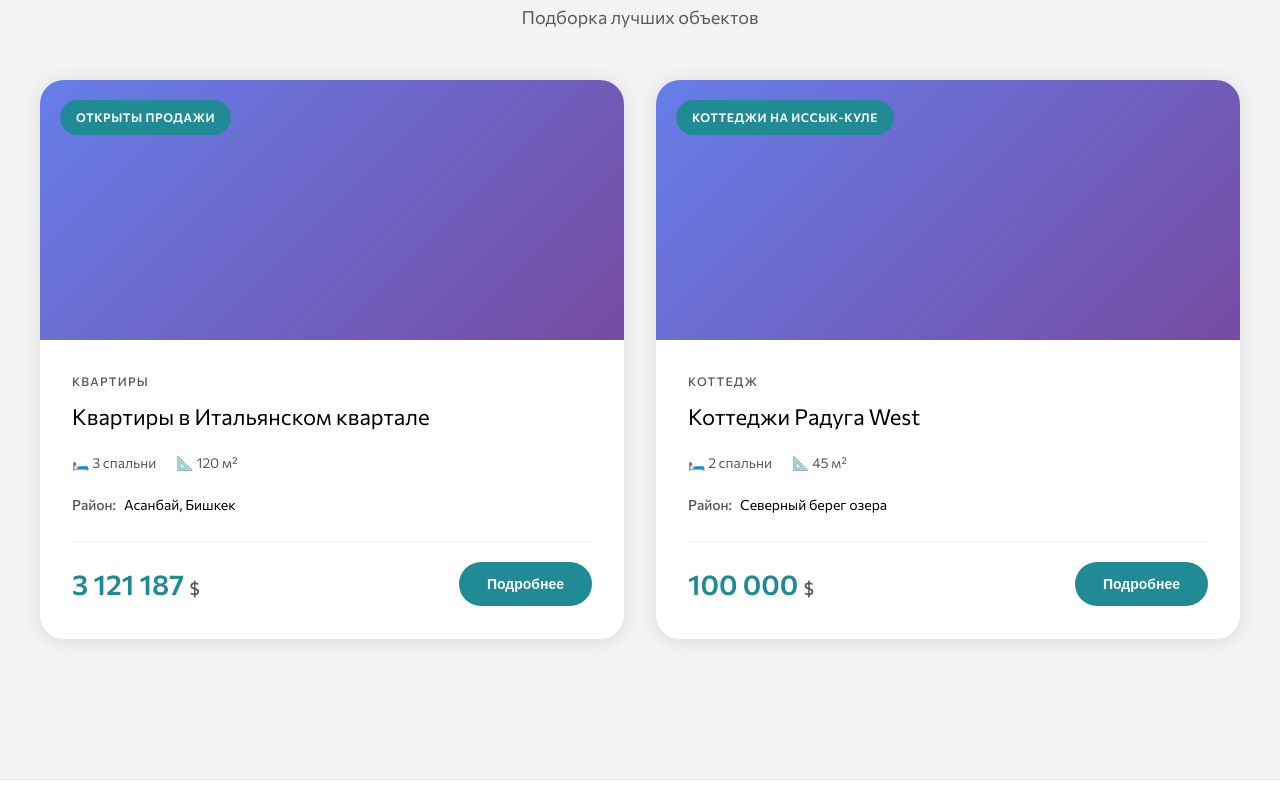
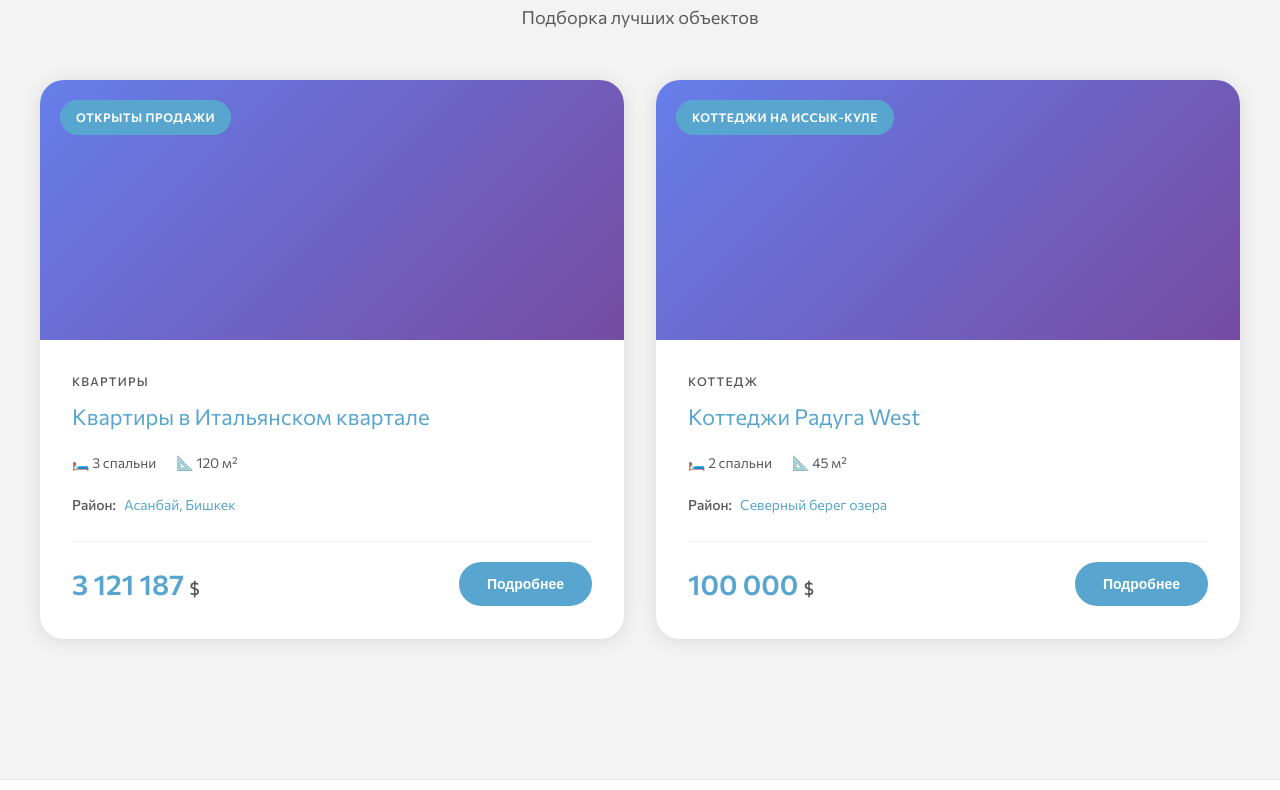
Before and after one commit to 1Mordor/real-estate, a plain HTML site: page index.html in a window 1280 px wide. Shown: the part 597-1387 px from the top of the page. Drawn offline with Linux system fonts and the light colour scheme.

Commit message:
Update style.css

```diff
--- a/css/style.css
+++ b/css/style.css
@@ -6,10 +6,10 @@
 }
 
 :root {
-    --primary-color: #208B95;
+    --primary-color: #58a6cf;
     --primary-hover: #37A6B0;
     --primary-dark: #0E5A61;
-    --text-color: #000000;
+    --text-color: #58a6cf;
     --text-light: #595959;
     --text-muted: rgba(0, 0, 0, 0.5);
     --background: #F3F3F3;
```
